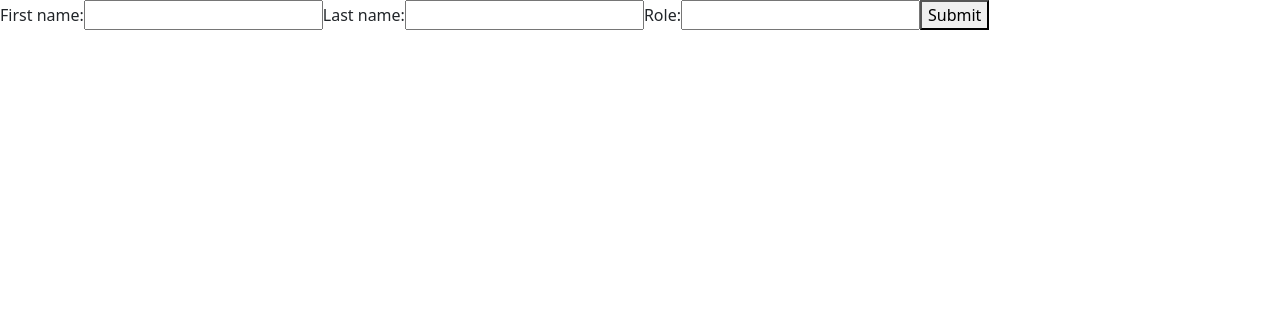
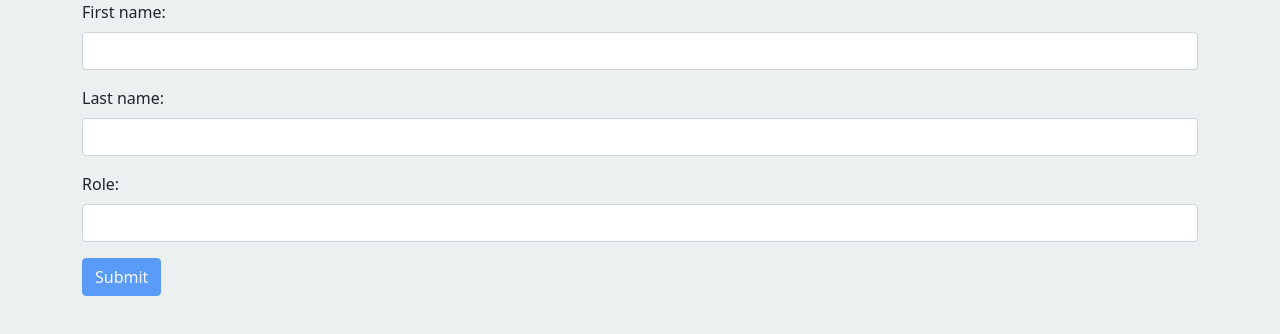
Before and after one commit to dodosiz/work-it, a React app: page / in a window 1280 px wide. Shown: the top 334 px of the page. Built offline with nearby package versions, Linux system fonts and the light colour scheme.

Commit message:
Styled form using bootstrap components.

```diff
--- /dev/null
+++ b/src/index.css
@@ -0,0 +1,3 @@
+body {
+    background-color: #ecf0f1 !important;
+}
--- a/src/index.tsx
+++ b/src/index.tsx
@@ -3,13 +3,12 @@ import ReactDOM from "react-dom";
 import { Provider } from "react-redux";
 import { store } from "./data/store";
 import "bootstrap/dist/css/bootstrap.min.css";
-import { CreateUserForm } from "./view/create-user-form";
-import { UsersList } from "./view/users-list";
+import "./index.css";
+import { App } from "./view/app";
 
 ReactDOM.render(
 	<Provider store={store}>
-		<CreateUserForm />
-		<UsersList />
+		<App />
 	</Provider>,
 	document.getElementById("app"),
 );
--- /dev/null
+++ b/src/view/app.tsx
@@ -0,0 +1,10 @@
+import * as React from "react";
+import { CreateUserForm } from "./create-user-form";
+import { UsersList } from "./users-list";
+
+export function App() {
+	return <div className="container main">
+		<CreateUserForm />
+		<UsersList />
+	</div>;
+}
--- a/src/view/create-user-form.tsx
+++ b/src/view/create-user-form.tsx
@@ -1,4 +1,5 @@
 import * as React from "react";
+import { Button, Form } from "react-bootstrap";
 import { useDispatch } from "react-redux";
 import { addUser } from "../data/users";
 
@@ -23,13 +24,22 @@ export function CreateUserForm() {
 		setLastName("");
 		setRole("");
 	};
-	return <form onSubmit={handleSubmit}>
-		<label htmlFor="firstName">First name:</label>
-		<input id="firstName" type="text" value={firstName} onChange={handleFirstNameChange} />
-		<label htmlFor="lastName">Last name:</label>
-		<input id="lastName" type="text" value={lastName} onChange={handleLastNameChange} />
-		<label htmlFor="role">Role:</label>
-		<input id="role" aria-label="role" type="text" value={role} onChange={handleRoleChange} />
-		<button type="submit">Submit</button>
-	</form>;
+	const submitDisabled = () => {
+		return !(firstName.length && lastName.length && role.length);
+	};
+	return <Form onSubmit={handleSubmit}>
+		<Form.Group className="mb-3" controlId="firstName">
+			<Form.Label>First name:</Form.Label>
+			<Form.Control type="text" value={firstName} onChange={handleFirstNameChange} />
+		</Form.Group>
+		<Form.Group className="mb-3" controlId="lastName">
+			<Form.Label>Last name:</Form.Label>
+			<Form.Control type="text" value={lastName} onChange={handleLastNameChange} />
+		</Form.Group>
+		<Form.Group className="mb-3" controlId="role">
+			<Form.Label>Role:</Form.Label>
+			<Form.Control type="text" value={role} onChange={handleRoleChange} />
+		</Form.Group>
+		<Button disabled={submitDisabled()} variant="primary" type="submit">Submit</Button>
+	</Form>;
 }
```
